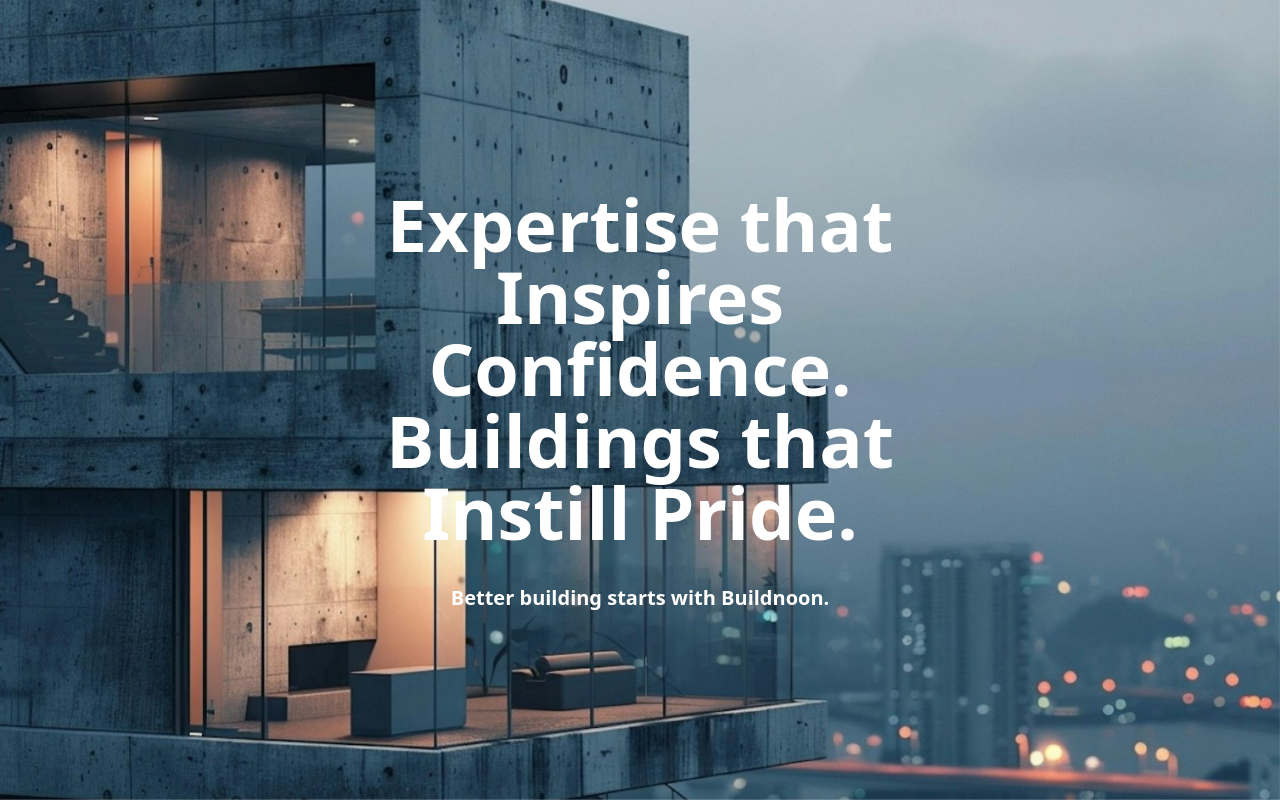
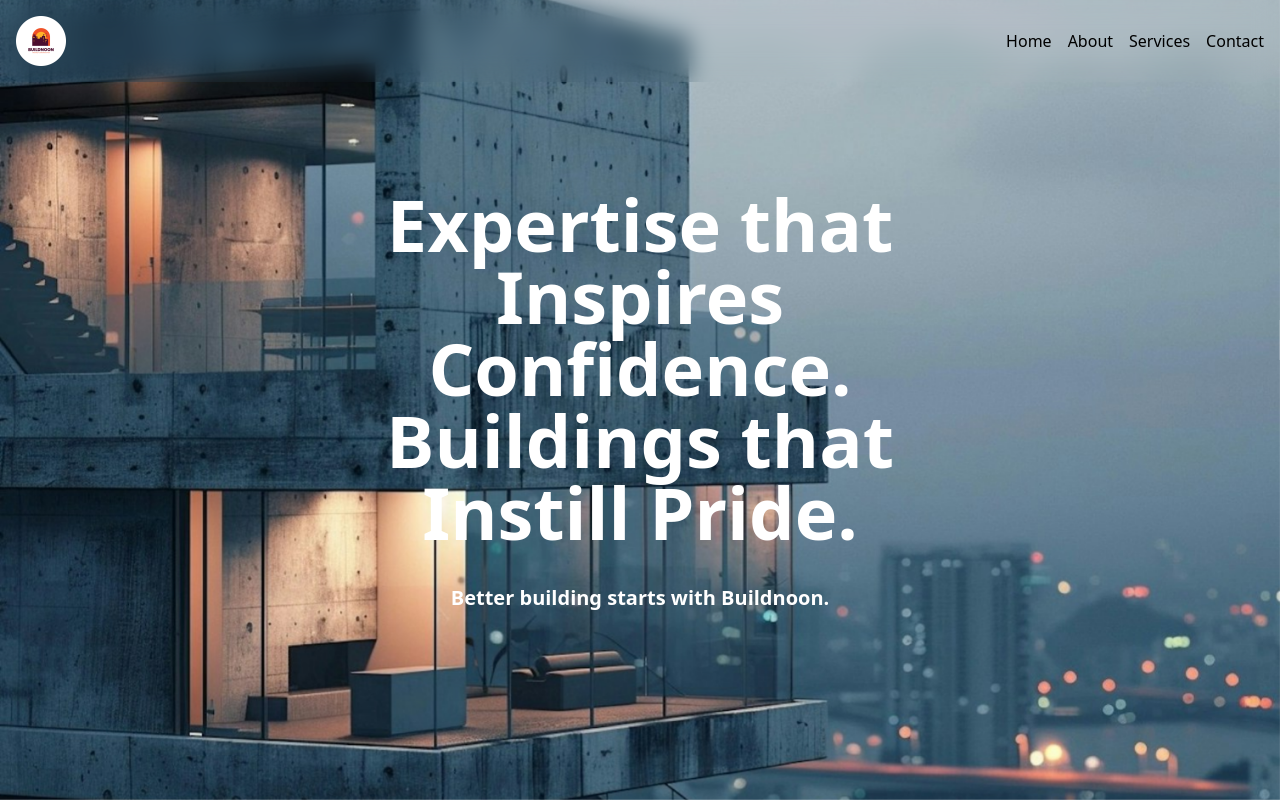
Before and after one commit to rifkysyahreza/buildnoon, a Next.js app: page / in a window 1280 px wide. Built offline with nearby package versions, Linux system fonts and the light colour scheme; what @designbycode/tailwindcss-text-stroke would draw is missing.

Commit message:
feat: header and cta animation

```diff
--- a/package.json
+++ b/package.json
@@ -10,10 +10,12 @@
   },
   "dependencies": {
     "@designbycode/tailwindcss-text-stroke": "^1.2.1",
+    "@reduxjs/toolkit": "^2.2.8",
     "clsx": "^2.1.1",
     "next": "14.2.14",
     "react": "^18",
     "react-dom": "^18",
+    "react-redux": "^9.1.2",
     "tailwind-merge": "^2.5.3"
   },
   "devDependencies": {
--- /dev/null
+++ b/src/app/StoreProvider.tsx
@@ -0,0 +1,18 @@
+"use client";
+import { useRef } from "react";
+import { Provider } from "react-redux";
+import { makeStore, AppStore } from "../lib/store";
+
+export default function StoreProvider({
+  children,
+}: {
+  children: React.ReactNode;
+}) {
+  const storeRef = useRef<AppStore>();
+  if (!storeRef.current) {
+    // Create the store instance the first time this renders
+    storeRef.current = makeStore();
+  }
+
+  return <Provider store={storeRef.current}>{children}</Provider>;
+}
--- a/src/app/globals.css
+++ b/src/app/globals.css
@@ -8,3 +8,15 @@
   /* background-color: aqua; */
   overflow-x: hidden;
 }
+
+@layer utilities {
+  /* Hide scrollbar for Chrome, Safari and Opera */
+  .no-scrollbar::-webkit-scrollbar {
+    display: none;
+  }
+  /* Hide scrollbar for IE, Edge and Firefox */
+  .no-scrollbar {
+    -ms-overflow-style: none; /* IE and Edge */
+    scrollbar-width: none; /* Firefox */
+  }
+}
--- a/src/app/layout.tsx
+++ b/src/app/layout.tsx
@@ -1,6 +1,7 @@
 import type { Metadata } from "next";
 import localFont from "next/font/local";
 import "./globals.css";
+import StoreProvider from "./StoreProvider";
 
 const geistSans = localFont({
   src: "./fonts/GeistVF.woff",
@@ -26,9 +27,9 @@ export default function RootLayout({
   return (
     <html lang="en">
       <body
-        className={`${geistSans.variable} ${geistMono.variable} antialiased`}
+        className={`${geistSans.variable} ${geistMono.variable} antialiased `}
       >
-        {children}
+        <StoreProvider>{children}</StoreProvider>
       </body>
     </html>
   );
--- a/src/app/page.tsx
+++ b/src/app/page.tsx
@@ -1,14 +1,18 @@
-// import HeaderNavigation from "@/components/HeaderNavigation/Index";
+import HeaderNavigation from "@/components/HeaderNavigation/Index";
 import Hero from "@/components/Hero/Index";
 import About from "@/components/About/Index";
+import Testimonials from "@/components/Testimonials/Index";
+import SideCTA from "@/components/SideCTA/Index";
 
 export default function Home() {
   return (
     <div className="">
-      {/* <HeaderNavigation></HeaderNavigation> */}
-      <div className="snap-y snap-mandatory overflow-y-scroll h-screen ">
+      <HeaderNavigation></HeaderNavigation>
+      <SideCTA></SideCTA>
+      <div className="snap-y snap-mandatory overflow-y-scroll h-screen no-scrollbar">
         <Hero></Hero>
         <About></About>
+        <Testimonials></Testimonials>
       </div>
     </div>
   );
--- a/src/components/HeaderNavigation/Index.tsx
+++ b/src/components/HeaderNavigation/Index.tsx
@@ -1,19 +1,32 @@
 "use client";
 
-import { useEffect, useState, useRef, FC } from "react";
+import { useEffect, useRef, FC } from "react";
 import Link from "next/link";
 import Image from "next/image";
 import CompanyLogo from "@/assets/images/company-logo.png";
-import { cn } from "@/lib/utils"; // Adjust the import path as necessary
+import { cn } from "@/lib/utils";
+import { useAppDispatch, useAppSelector } from "@/hooks/useSelector";
+import {
+  setIsScrolled,
+  setIsMobileMenuOpen,
+  setInView,
+} from "@/lib/features/ui/uiNavigationSlice";
 
 const HeaderNavigation: FC = () => {
-  const [isScrolled, setIsScrolled] = useState<boolean>(false);
-  const [isMobileMenuOpen, setIsMobileMenuOpen] = useState<boolean>(false);
-  const [inView, setInView] = useState<string>("hero");
+  const dispatch = useAppDispatch();
+
+  const isScrolled = useAppSelector((state) => state.uiNavigation.isScrolled);
+  const isMobileMenuOpen = useAppSelector(
+    (state) => state.uiNavigation.isMobileMenuOpen
+  );
+  const inView = useAppSelector((state) => state.uiNavigation.inView);
   const navRef = useRef<HTMLUListElement>(null);
 
   useEffect(() => {
+    // Get all sections with the class "snap-start"
     const sections = document.querySelectorAll("section.snap-start");
+
+    // Options for the Intersection
     const options = {
       root: null,
       rootMargin: "0px",
@@ -24,18 +37,19 @@ const HeaderNavigation: FC = () => {
     const observer = new IntersectionObserver((entries) => {
       entries.forEach((entry) => {
         if (entry.isIntersecting) {
-          // console.log(`${entry.target.id} is in view`);
-          setInView(entry.target.id);
-          console.log(`in view: ${inView}`);
+          dispatch(setInView(entry.target.id));
+          // console.log(`in view: ${inView}`);
+          // console.log(`is scrolled: ${isScrolled}`);
+          // console.log(`is mobile menu open: ${isMobileMenuOpen}`);
         }
       });
     }, options);
 
     // Set scroll state based on which section is in view
     if (inView === "hero") {
-      setIsScrolled(false);
+      dispatch(setIsScrolled(false));
     } else {
-      setIsScrolled(true);
+      dispatch(setIsScrolled(true));
     }
 
     // Observe each section
@@ -49,12 +63,16 @@ const HeaderNavigation: FC = () => {
         observer.unobserve(section);
       });
     };
-  }, [inView]);
+  }, [dispatch, inView, isScrolled, isMobileMenuOpen]);
+
+  useEffect(() => {
+    dispatch(setIsMobileMenuOpen(false));
+  }, [dispatch, isScrolled]);
 
   useEffect(() => {
     const handleClickOutside = (event: MouseEvent) => {
       if (navRef.current && !navRef.current.contains(event.target as Node)) {
-        setIsMobileMenuOpen(false);
+        dispatch(setIsMobileMenuOpen(false));
       }
     };
 
@@ -67,10 +85,10 @@ const HeaderNavigation: FC = () => {
     return () => {
       document.removeEventListener("mousedown", handleClickOutside);
     };
-  }, [isMobileMenuOpen]);
+  }, [dispatch, isMobileMenuOpen]);
 
   const toggleMobileMenu = () => {
-    setIsMobileMenuOpen(!isMobileMenuOpen);
+    dispatch(setIsMobileMenuOpen(!isMobileMenuOpen));
   };
 
   return (
@@ -78,7 +96,7 @@ const HeaderNavigation: FC = () => {
       className={cn(
         "fixed top-0 left-0 w-full z-50 transition-all duration-300",
         {
-          "bg-white shadow-md": isScrolled,
+          "-translate-y-full": isScrolled,
           "bg-transparent": !isScrolled,
         }
       )}
@@ -94,14 +112,15 @@ const HeaderNavigation: FC = () => {
             &#9776;
           </button>
         </div>
+
         <ul
           ref={navRef}
           className={cn(
             "fixed top-0 right-0 h-screen md:h-full bg-white shadow-md md:shadow-none md:bg-transparent transition-transform transform z-20",
             {
-              "translate-x-0 pt-4": isMobileMenuOpen,
-              "translate-x-full bg-black": !isMobileMenuOpen,
-              "md:relative md:flex md:space-x-4 md:translate-x-0 md:ml-auto":
+              "translate-x-0 pt-4 absolute": isMobileMenuOpen,
+              "translate-x-full opacity-0": !isMobileMenuOpen,
+              "md:relative md:flex md:space-x-4 md:translate-x-0 md:ml-auto md:opacity-100":
                 true,
             }
           )}
--- /dev/null
+++ b/src/components/SideCTA/Index.tsx
@@ -0,0 +1,24 @@
+"use client";
+
+import { FC } from "react";
+import { cn } from "@/lib/utils";
+import { useAppSelector } from "@/hooks/useSelector";
+
+const Index: FC = () => {
+  const isScrolled = useAppSelector((state) => state.uiNavigation.isScrolled);
+
+  return (
+    <div
+      className={cn(
+        "fixed bg-white px-4 py-2 right-0 top-[40vh] z-10 transition-all duration-300",
+        {
+          "translate-x-full": !isScrolled,
+        }
+      )}
+    >
+      this is side cta
+    </div>
+  );
+};
+
+export default Index;
--- /dev/null
+++ b/src/components/Testimonials/Index.tsx
@@ -0,0 +1,40 @@
+import { FC } from "react";
+import Image from "next/image";
+import { cn } from "@/lib/utils";
+import TestimonialsBG from "@/assets/images/testimonials-bg.jpeg";
+
+const Index: FC = () => {
+  return (
+    <section
+      id="testimonials"
+      className={cn(
+        "relative h-screen w-full [clipPath: 'inset(0 0 0 0)'] snap-start"
+      )}
+    >
+      <div className={cn("relative h-full w-full")}>
+        <Image
+          src={TestimonialsBG}
+          alt="Hero Image"
+          className="object-cover w-screen h-screen"
+        />
+      </div>
+
+      <div
+        className={cn(
+          "text-white absolute top-1/2 left-1/2 transform -translate-x-1/2 -translate-y-1/2"
+        )}
+      >
+        <div className={cn("font-bold text-7xl md:text-center md:pb-9")}>
+          Expertise that Inspires Confidence. Buildings that Instill Pride.
+        </div>
+        <div
+          className={cn("font-semibold text-xl hidden md:block md:text-center")}
+        >
+          Better building starts with Buildnoon.
+        </div>
+      </div>
+    </section>
+  );
+};
+
+export default Index;
--- /dev/null
+++ b/src/hooks/useSelector.ts
@@ -0,0 +1,13 @@
+import {
+  //   TypedUseSelectorHook,
+  useDispatch,
+  useSelector,
+  useStore,
+} from "react-redux";
+import type { AppDispatch, AppStore, RootState } from "@/lib/store";
+
+// export const useAppDispatch = () => useDispatch<AppDispatch>();
+// export const useAppSelector: TypedUseSelectorHook<RootState> = useSelector;
+export const useAppDispatch = useDispatch.withTypes<AppDispatch>();
+export const useAppSelector = useSelector.withTypes<RootState>();
+export const useAppStore = useStore.withTypes<AppStore>();
--- /dev/null
+++ b/src/lib/features/ui/uiNavigationSlice.ts
@@ -0,0 +1,33 @@
+import { createSlice } from "@reduxjs/toolkit";
+
+interface IUiState {
+  isScrolled: boolean;
+  isMobileMenuOpen: boolean;
+  inView: string;
+}
+
+const initialState: IUiState = {
+  isScrolled: false,
+  isMobileMenuOpen: false,
+  inView: "hero",
+};
+
+const uiNavigationSlice = createSlice({
+  name: "uiNavigation",
+  initialState,
+  reducers: {
+    setIsScrolled: (state, action) => {
+      state.isScrolled = action.payload;
+    },
+    setIsMobileMenuOpen: (state, action) => {
+      state.isMobileMenuOpen = action.payload;
+    },
+    setInView: (state, action) => {
+      state.inView = action.payload;
+    },
+  },
+});
+
+export const { setIsScrolled, setIsMobileMenuOpen, setInView } =
+  uiNavigationSlice.actions;
+export default uiNavigationSlice.reducer;
--- /dev/null
+++ b/src/lib/store.ts
@@ -0,0 +1,22 @@
+import { configureStore } from "@reduxjs/toolkit";
+import uiReducer from "@/lib/features/ui/uiNavigationSlice";
+
+// export const store = configureStore({
+//   reducer: {
+//     ui: uiReducer,
+//   },
+// });
+
+export const makeStore = () => {
+  return configureStore({
+    reducer: {
+      uiNavigation: uiReducer,
+    },
+  });
+};
+
+export type AppStore = ReturnType<typeof makeStore>;
+// export type RootState = ReturnType<typeof store.getState>;
+// export type AppDispatch = typeof store.dispatch;
+export type RootState = ReturnType<AppStore["getState"]>;
+export type AppDispatch = AppStore["dispatch"];
```
Also changed, not shown: src/assets/images/testimonials-bg.jpeg (added), 1 other file (tests, documents, lock files or other folders).
